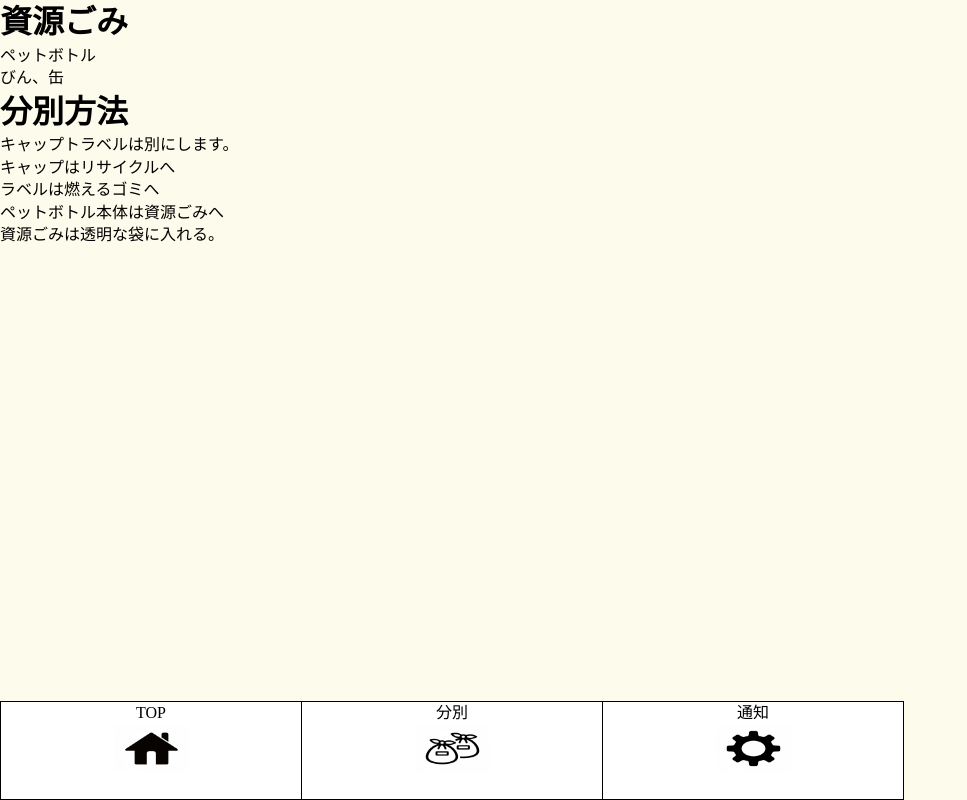
After one commit to YutoGIma/gomidasi, a Flask app: template templates/page6.html in a window 1280 px wide. The commit adds this page. Shown: the whole page, without its empty margins (0-967 px from the left). Run offline with Flask 2, Linux system fonts and the light colour scheme; the template is opened without the code that fills it, so the values that code supplies are empty.

Commit message:
page6.first commit

```diff
--- /dev/null
+++ b/templates/page6.html
@@ -0,0 +1,44 @@
+<!DOCTYPE html>
+<html lang="ja">
+<head>
+    <meta charset="UTF-8">
+    <meta http-equiv="X-UA-Compatible" content="IE=edge">
+    <meta name="viewport" content="width=device-width, initial-scale=1.0">
+    <link rel="stylesheet" href="../static\css\style.css">
+    <title>ゴミ分別表2</title>
+</head>
+<main>
+ <h1>資源ごみ</h1>
+ <ul>
+  <li>ペットボトル</li>
+  <li>びん、缶</li>
+ </ul>
+
+ <h1 class="howtoseparate">分別方法</h1>
+ <p>キャップトラベルは別にします。<br>
+     キャップはリサイクルへ <br>
+     ラベルは燃えるゴミへ   <br>
+     ペットボトル本体は資源ごみへ <br>
+     資源ごみは透明な袋に入れる。
+</p>
+
+
+</main>
+
+
+<div class="fot_menu">
+    <a class="fot top_b" href="">
+        <p>TOP</p>
+        <img src="../static\img\203-300x300.jpeg" alt="">
+    </a>
+    <a class="fot seq_b" href="">
+        <p>分別</p>
+        <img src="../static\img\garbage-bag_26086-300x300.jpeg" alt="">
+    </a>
+    <a class="fot bell_b" href="">
+        <p>通知</p>
+        <img src="../static\img\9690-300x300.jpeg" alt="">
+     </a>
+
+     </div>
+     </html>
```
Also changed, not shown: templates/bell.html (+3 -12 lines).
